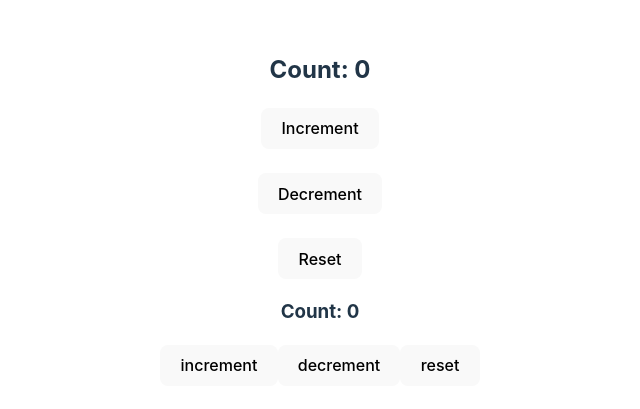
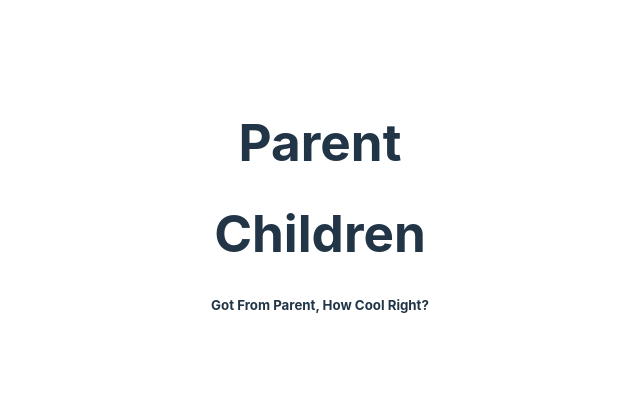
Before and after one commit to abdulmoiz99/reactTestBench, a React (Vite) app: page / in a window 1280 px wide. Shown: the part 191-600 px from the top of the page, without its empty margins (320-960 px from the left). Built offline with nearby package versions, Linux system fonts and the light colour scheme.

Commit message:
parent to child communication

```diff
--- a/src/App.tsx
+++ b/src/App.tsx
@@ -1,22 +1,12 @@
 // App.tsx
-import { useReducer } from 'react';
 import './App.css';
-import { ReducerComponent } from './ReducerComponent';
-import { reducer, State } from './reducer';
+import { Parent } from './parentToChild/parent';
 
 function App() {
-  const initialState: State = { count: 0 };
-  const [state, dispatch] = useReducer(reducer, initialState);
 
   return (
     <>
-      <h2>Count: {state.count}</h2>
-      <button onClick={() => dispatch({ type: "increment" })}>Increment</button>
-      <br /><br />
-      <button onClick={() => dispatch({ type: "decrement" })}>Decrement</button>
-      <br /><br />
-      <button onClick={() => dispatch({ type: "reset" })}>Reset</button>
-      <ReducerComponent />
+      <Parent />
     </>
   );
 }
--- /dev/null
+++ b/src/parentToChild/Children.tsx
@@ -0,0 +1,15 @@
+import React from "react"
+
+type Props = {
+    children: React.ReactNode
+}
+
+export const Children = (props: Props) => {
+    const {children} = props
+    return (
+        <>
+            <h1>Children</h1>
+            {children}
+        </>
+    )
+}
--- /dev/null
+++ b/src/parentToChild/Parent.tsx
@@ -0,0 +1,12 @@
+import { Children } from "./children"
+
+export const Parent = () => {
+    return (
+        <>
+            <h1>Parent</h1>
+            <Children>
+                <h5>Got From Parent, How Cool Right?</h5>
+            </Children>
+        </>
+    )
+}
```
